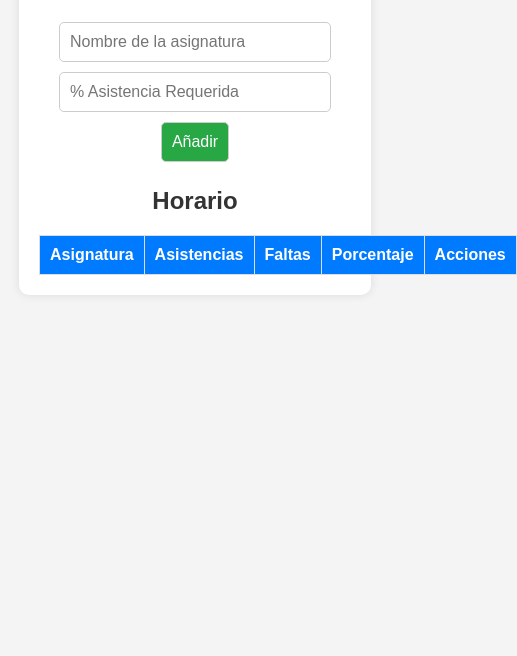
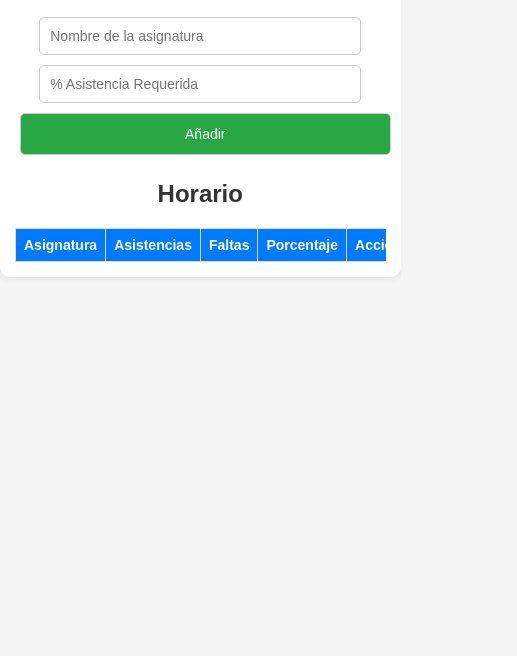
Before and after one commit to Samueh02/ASISTENCIA, a plain HTML site: page index.html in a window 390 px wide. Shown: the part 188-844 px from the top of the page, 517 px wide, since content can reach past the window. Drawn offline with Linux system fonts and the light colour scheme.

Commit message:
responsive par moviles

```diff
--- a/styles.css
+++ b/styles.css
@@ -7,7 +7,8 @@ body {
 }
 
 .container {
-    width: 80%;
+    width: 90%;
+    max-width: 800px;
     margin: 20px auto;
     background: white;
     padding: 20px;
@@ -28,7 +29,8 @@ input, button {
 }
 
 input {
-    width: 250px;
+    width: 100%;
+    max-width: 300px;
 }
 
 button {
@@ -59,17 +61,35 @@ th {
     color: white;
 }
 
-td button {
-    margin: 2px;
-    padding: 5px;
-    border: none;
-    cursor: pointer;
+/* Estilos para móviles */
+@media (max-width: 600px) {
+    table {
+        display: block;
+        overflow-x: auto;
+        white-space: nowrap;
+    }
+
+    th, td {
+        font-size: 14px;
+        padding: 8px;
+    }
+
+    .container {
+        width: 95%;
+        padding: 15px;
+    }
+
+    input, button {
+        width: 100%;
+        font-size: 14px;
+    }
+
+    button {
+        padding: 12px;
+    }
+
+    td button {
+        padding: 6px;
+        font-size: 12px;
+    }
 }
-
-td button:nth-child(1) { background-color: #28a745; color: white; } /* ✔️ */
-td button:nth-child(2) { background-color: #dc3545; color: white; } /* ❌ */
-td button:nth-child(3) { background-color: #6c757d; color: white; } /* 🗑️ */
-
-td button:hover {
-    opacity: 0.8;
-}
```
